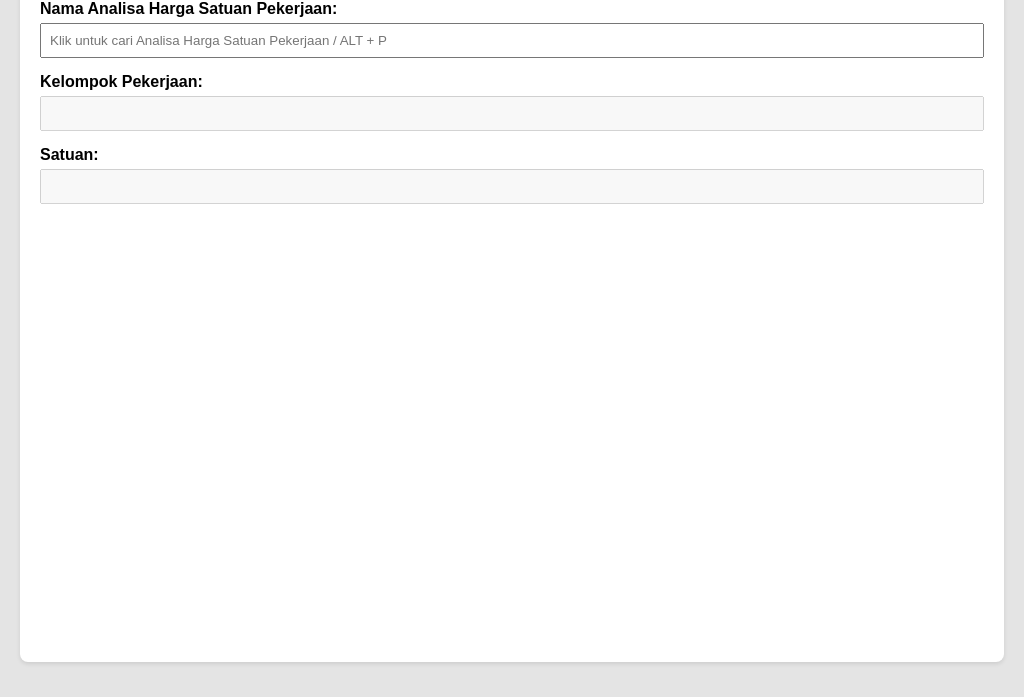
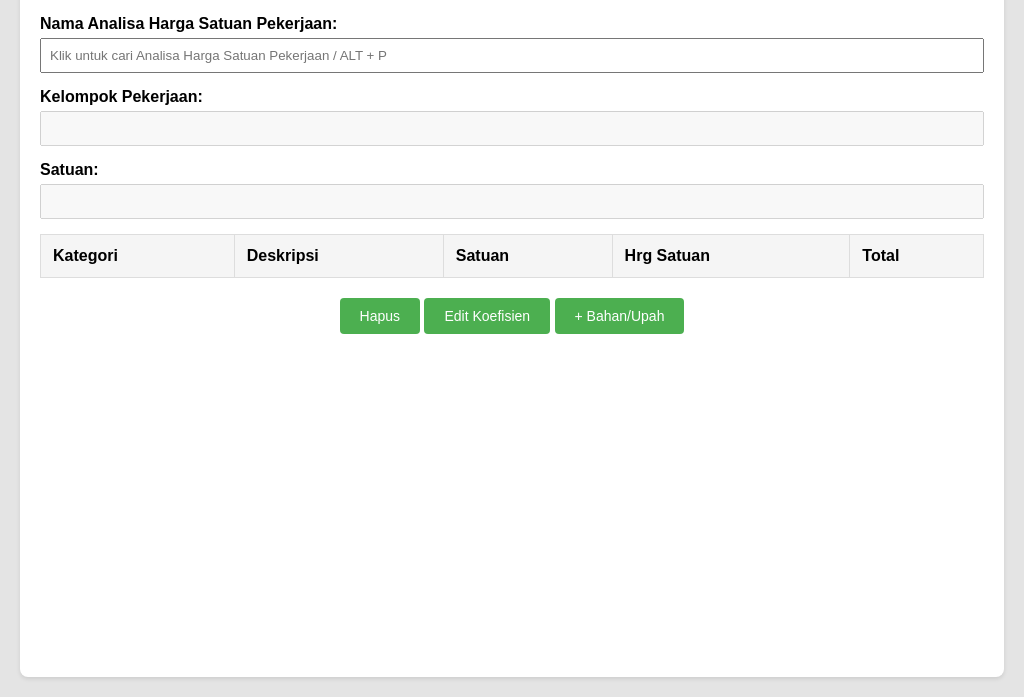
Before and after one commit to bimapopo345/rab-bldsp, an Electron app: page rincian_ahs.html in a window 1024 px wide. Shown: the part 139-836 px from the top of the page. Drawn offline with Linux system fonts and the light colour scheme; no server answers.

Commit message:
Updated: Rincian AHS - 5 Kolom Tabel

```diff
--- a/rincian_ahs.html
+++ b/rincian_ahs.html
@@ -44,6 +44,54 @@
             width: 100%;
             padding: 8px;
             box-sizing: border-box;
+        }
+
+        /* Table styling */
+        table {
+            width: 100%;
+            border-collapse: collapse;
+            margin-bottom: 20px;
+        }
+
+        th,
+        td {
+            padding: 12px;
+            text-align: left;
+            border: 1px solid #ddd;
+        }
+
+        th {
+            background-color: #f5f5f5;
+        }
+
+        tr:nth-child(even) {
+            background-color: #f9f9f9;
+        }
+
+        tr:hover {
+            background-color: #f5f5f5;
+        }
+
+        /* Button styling */
+        button {
+            background-color: #4CAF50;
+            color: white;
+            padding: 10px 20px;
+            border: none;
+            border-radius: 4px;
+            cursor: pointer;
+            font-size: 14px;
+            transition: background-color 0.2s;
+        }
+
+        button:hover {
+            background-color: #45a049;
+        }
+
+        .footer {
+            margin-top: 20px;
+            text-align: center;
+            color: #666;
         }
 
         /* Modal styles */
@@ -111,6 +159,29 @@
             <label for="satuan">Satuan:</label>
             <input type="text" id="satuan" disabled>
         </div>
+
+        <!-- Table for material details -->
+        <table>
+            <thead>
+                <tr>
+                    <th>Kategori</th>
+                    <th>Deskripsi</th>
+                    <th>Satuan</th>
+                    <th>Hrg Satuan</th>
+                    <th>Total</th>
+                </tr>
+            </thead>
+            <tbody id="materialDetails">
+                <!-- Dynamic rows will be populated here -->
+            </tbody>
+        </table>
+
+        <!-- Action buttons -->
+        <div class="footer">
+            <button onclick="deleteMaterial()">Hapus</button>
+            <button onclick="editKoefisien()">Edit Koefisien</button>
+            <button onclick="addBahanUpah()">+ Bahan/Upah</button>
+        </div>
     </div>
 
     <!-- Modal for searching and selecting AHS -->
@@ -135,8 +206,8 @@
             </div>
         </div>
     </div>
-
-    <script src="rincian_ahs_renderer.js"></script>
 </body>
 
+<script src="rincian_ahs_renderer.js"></script>
+
 </html>
```
